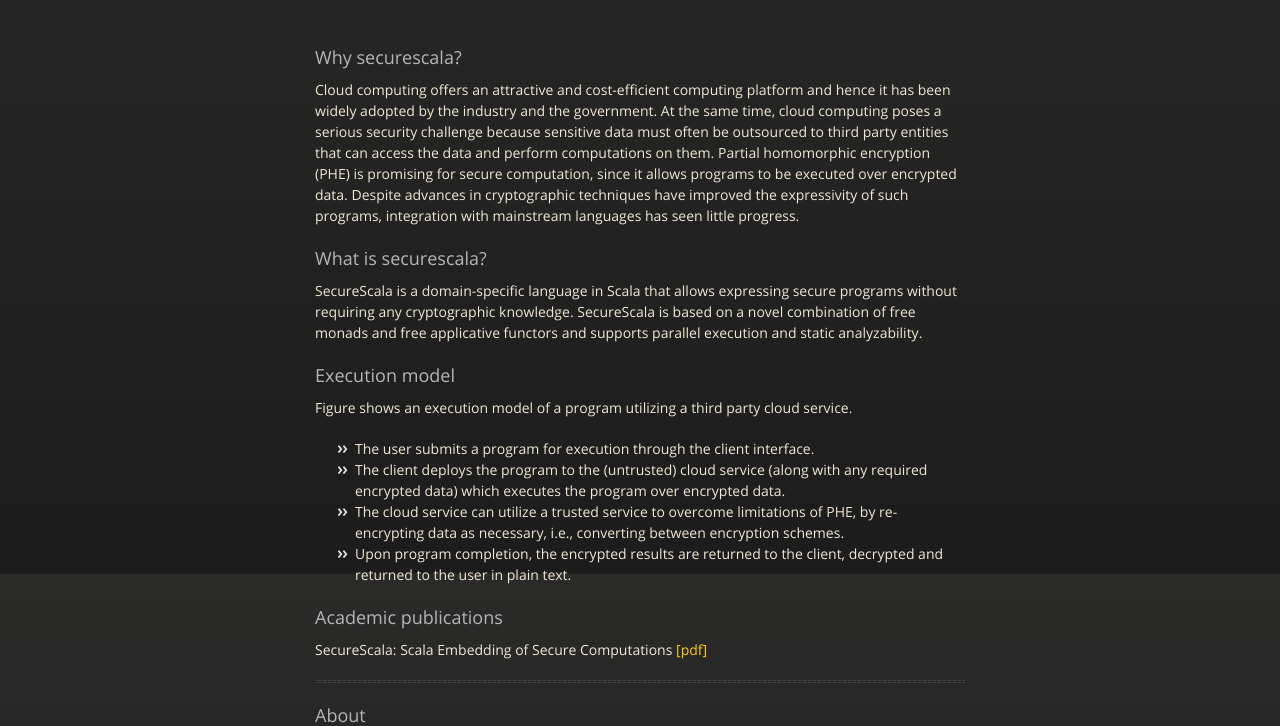
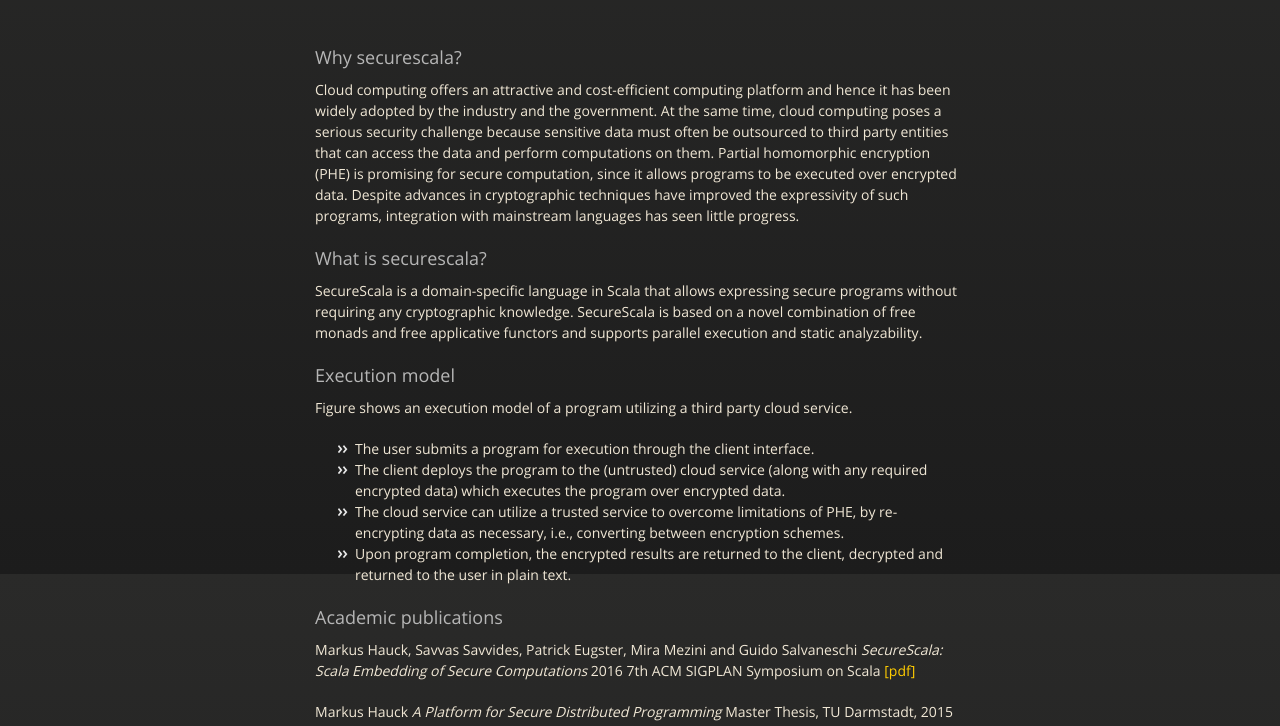
Before and after one commit to allprojects/securescala, a plain HTML site: page index.html in a window 1280 px wide. Shown: the part 226-952 px from the top of the page. Drawn offline with nearby package versions, Linux system fonts and the light colour scheme.

Commit message:
Create gh-pages branch via GitHub

```diff
--- a/index.html
+++ b/index.html
@@ -63,9 +63,9 @@
 <h3>
 <a id="academic-publications" class="anchor" href="#academic-publications" aria-hidden="true"><span aria-hidden="true" class="octicon octicon-link"></span></a>Academic publications</h3>
 
-<p>SecureScala: Scala Embedding of Secure Computations <a href="http://www.guidosalvaneschi.com/attachments/papers/2016_SecureScala-Scala-Embedding-of-Secure-Computations_pdf.pdf">[pdf]</a></p>
+<p>Markus Hauck, Savvas Savvides, Patrick Eugster, Mira Mezini and Guido Salvaneschi <em>SecureScala: Scala Embedding of Secure Computations</em> 2016 7th ACM SIGPLAN Symposium on Scala <a href="http://www.guidosalvaneschi.com/attachments/papers/2016_SecureScala-Scala-Embedding-of-Secure-Computations_pdf.pdf">[pdf]</a></p>
 
-<hr>
+<p>Markus Hauck <em>A Platform for Secure Distributed Programming</em> Master Thesis, TU Darmstadt, 2015</p>
 
 <h3>
 <a id="about" class="anchor" href="#about" aria-hidden="true"><span aria-hidden="true" class="octicon octicon-link"></span></a>About</h3>
```
Also changed, not shown: params.json (+1 -1 lines).
